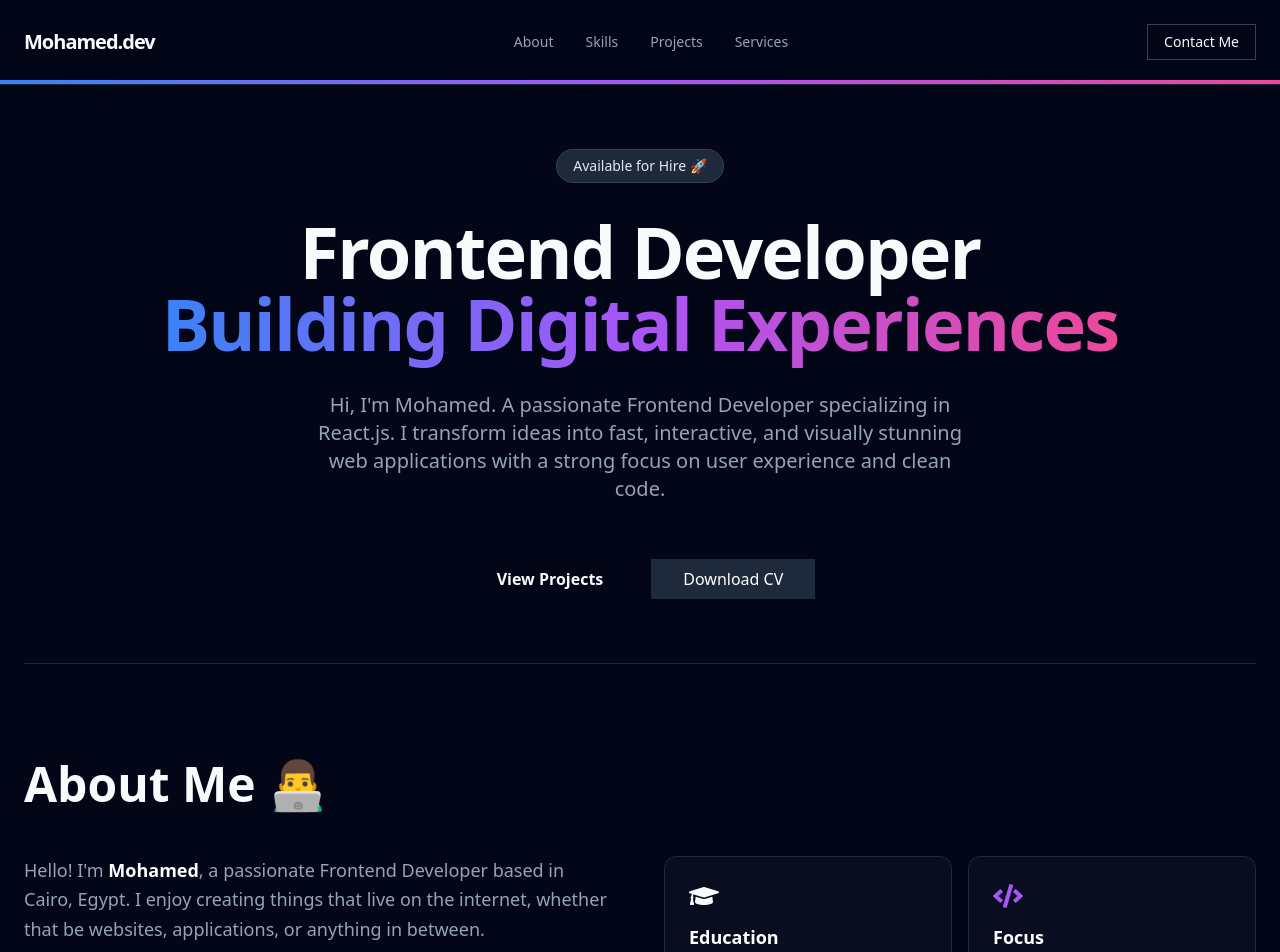
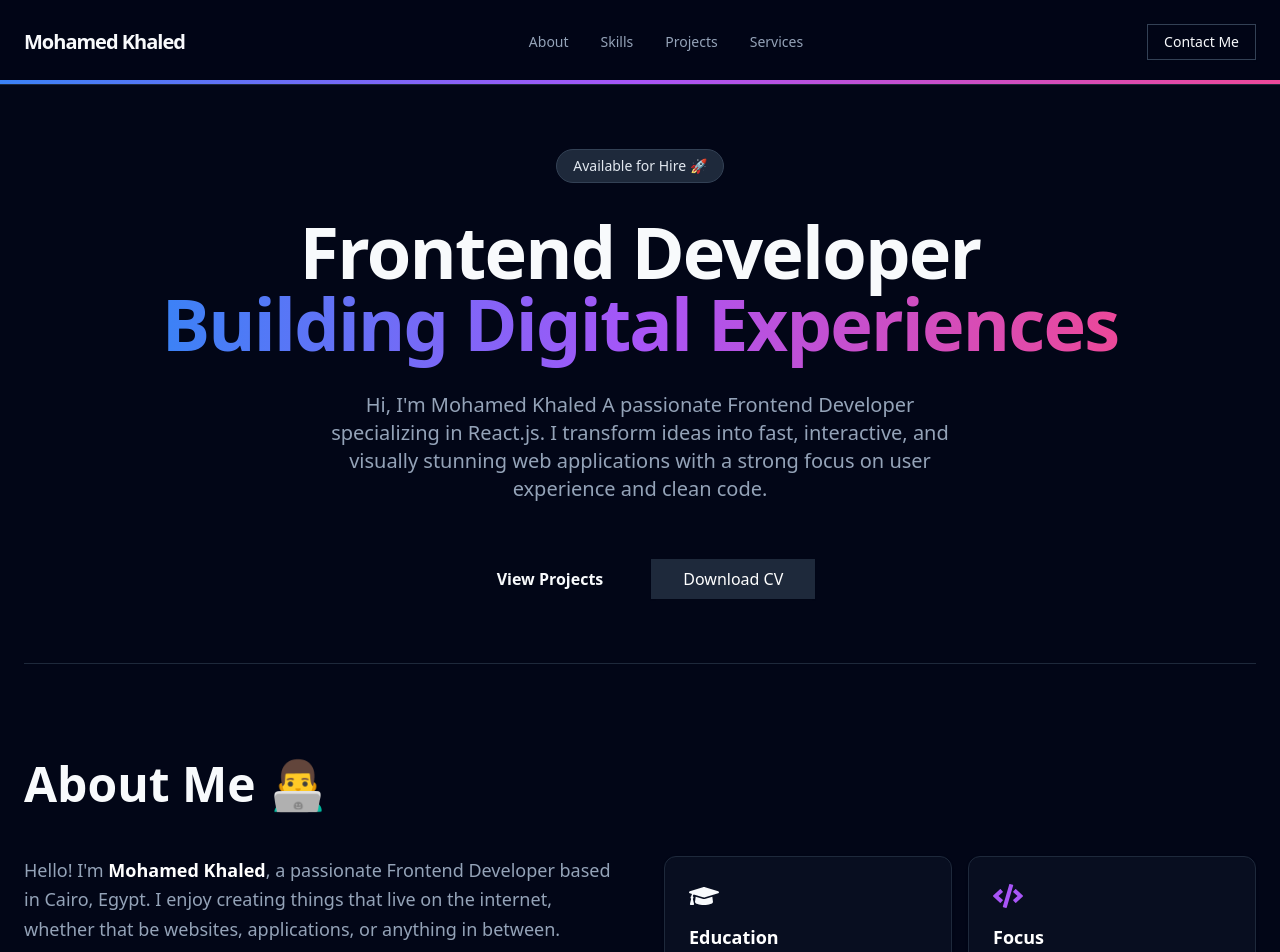
Before and after one commit to Mohamed-khaled77/My-portfolio, a React (Vite) app: page / in a window 1280 px wide. Shown: the top 952 px of the page. Built offline with nearby package versions, Linux system fonts and the light colour scheme.

Commit message:
Fix image paths

```diff
--- a/src/components/About.jsx
+++ b/src/components/About.jsx
@@ -22,7 +22,7 @@ const About = () => {
         <FadeIn direction="right" delay={0.2}>
           <div className="space-y-6 text-lg text-slate-400 leading-relaxed">
             <p>
-              Hello! I'm <strong className="text-white">Mohamed</strong>, a passionate Frontend Developer based in Cairo, Egypt.
+              Hello! I'm <strong className="text-white">Mohamed Khaled</strong>, a passionate Frontend Developer based in Cairo, Egypt.
               I enjoy creating things that live on the internet, whether that be websites, applications, or anything in between.
             </p>
 
--- a/src/components/Footer.jsx
+++ b/src/components/Footer.jsx
@@ -32,7 +32,7 @@ const Footer = () => {
             </p>
 
             <div className="flex flex-col sm:flex-row gap-4">
-              <a href="mailto:mohamed@example.com">
+              <a href="mohamedkahled.0345@gmail.com">
                 <Button size="lg" className="px-8 font-bold rounded-full shadow-lg shadow-primary/20 hover:scale-105 transition-transform gap-2">
                   <FaEnvelope /> Send Email
                 </Button>
@@ -57,7 +57,7 @@ const Footer = () => {
                 </div>
 
                 <div className="space-y-1">
-                  <h3 className="text-xl font-bold text-white">Mohamed</h3>
+                  <h3 className="text-xl font-bold text-white">Mohamed Khaled</h3>
                   <p className="text-primary text-sm font-medium">Frontend Developer</p>
                 </div>
 
@@ -76,7 +76,7 @@ const Footer = () => {
 
         {/* Copyright Section (صغرته شوية كمان) */}
         <div className="border-t border-slate-900 pt-6 flex flex-col md:flex-row justify-between items-center text-slate-600 text-xs md:text-sm">
-          <p>© 2025 Mohamed. All rights reserved.</p>
+          <p>© 2025 Mohamed Khaled All rights reserved.</p>
           <p className="mt-2 md:mt-0 flex items-center gap-1">
             Made with <span className="text-red-500">♥</span> using React & Shadcn
           </p>
--- a/src/components/Hero.jsx
+++ b/src/components/Hero.jsx
@@ -28,7 +28,7 @@ const Hero = () => {
       {/* 3. Description (English) */}
       <FadeIn delay={0.6}>
       <p className="max-w-[650px] text-slate-400 text-lg md:text-xl leading-relaxed">
-        Hi, I'm Mohamed. A passionate Frontend Developer specializing in React.js.
+        Hi, I'm Mohamed Khaled A passionate Frontend Developer specializing in React.js.
         I transform ideas into fast, interactive, and visually stunning web applications
         with a strong focus on user experience and clean code.
       </p>
--- a/src/components/Navbar.jsx
+++ b/src/components/Navbar.jsx
@@ -17,7 +17,7 @@ const Navbar = () => {
         />
       {/* Logo */}
       <a href="#home" className="text-xl font-bold tracking-tighter cursor-pointer">
-        Mohamed<span className="text-primary">.dev</span>
+        Mohamed<span className="text-primary"> Khaled</span>
       </a>
 
       {/* Links - ضفنا Services هنا */}
```
